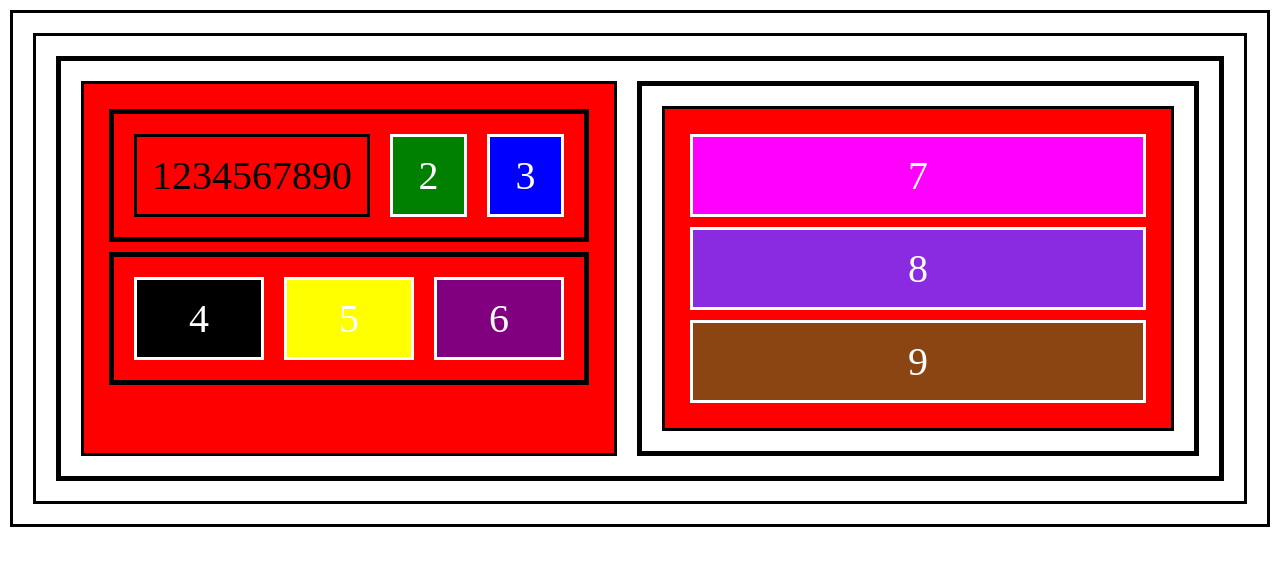
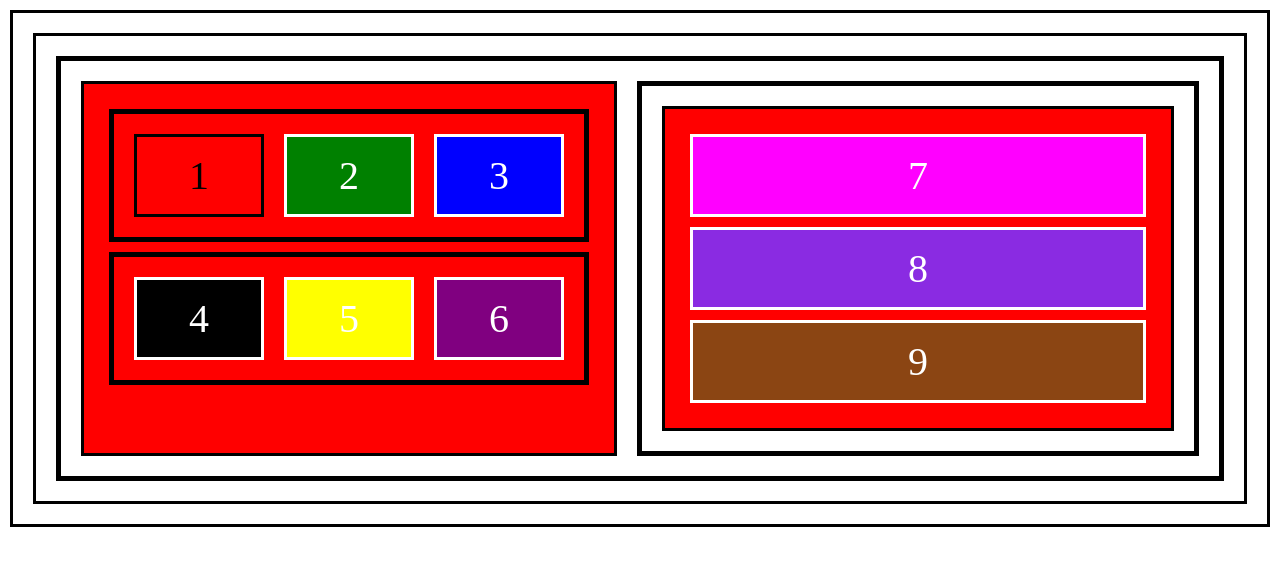
Before and after one commit to Samy9524/OpenClassRoomProject, a plain HTML site: page Squelette/index.html in a window 1280 px wide. Drawn offline with Linux system fonts and the light colour scheme.

Commit message:
remise de 1 comme valeur pour boxred

```diff
--- a/Squelette/index.html
+++ b/Squelette/index.html
@@ -9,7 +9,7 @@
     <div class="container">
         <div class="boxred boxred1">
             <div class="container">
-                <div class="boxred">1234567890</div>
+                <div class="boxred">1</div>
                 <div class="boxgreen">2</div>
                 <div class="boxblue">3</div>
             </div>
```
